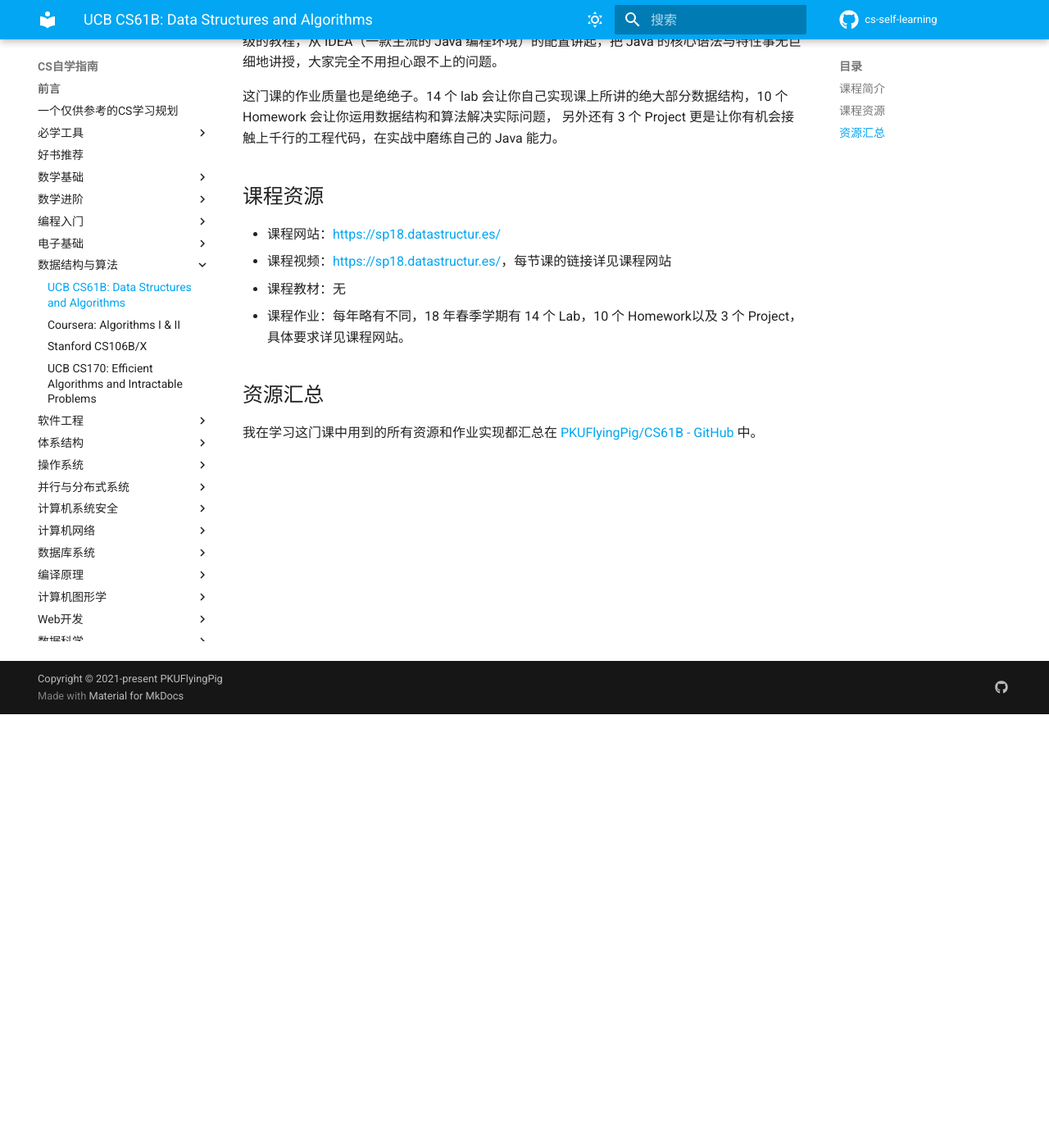
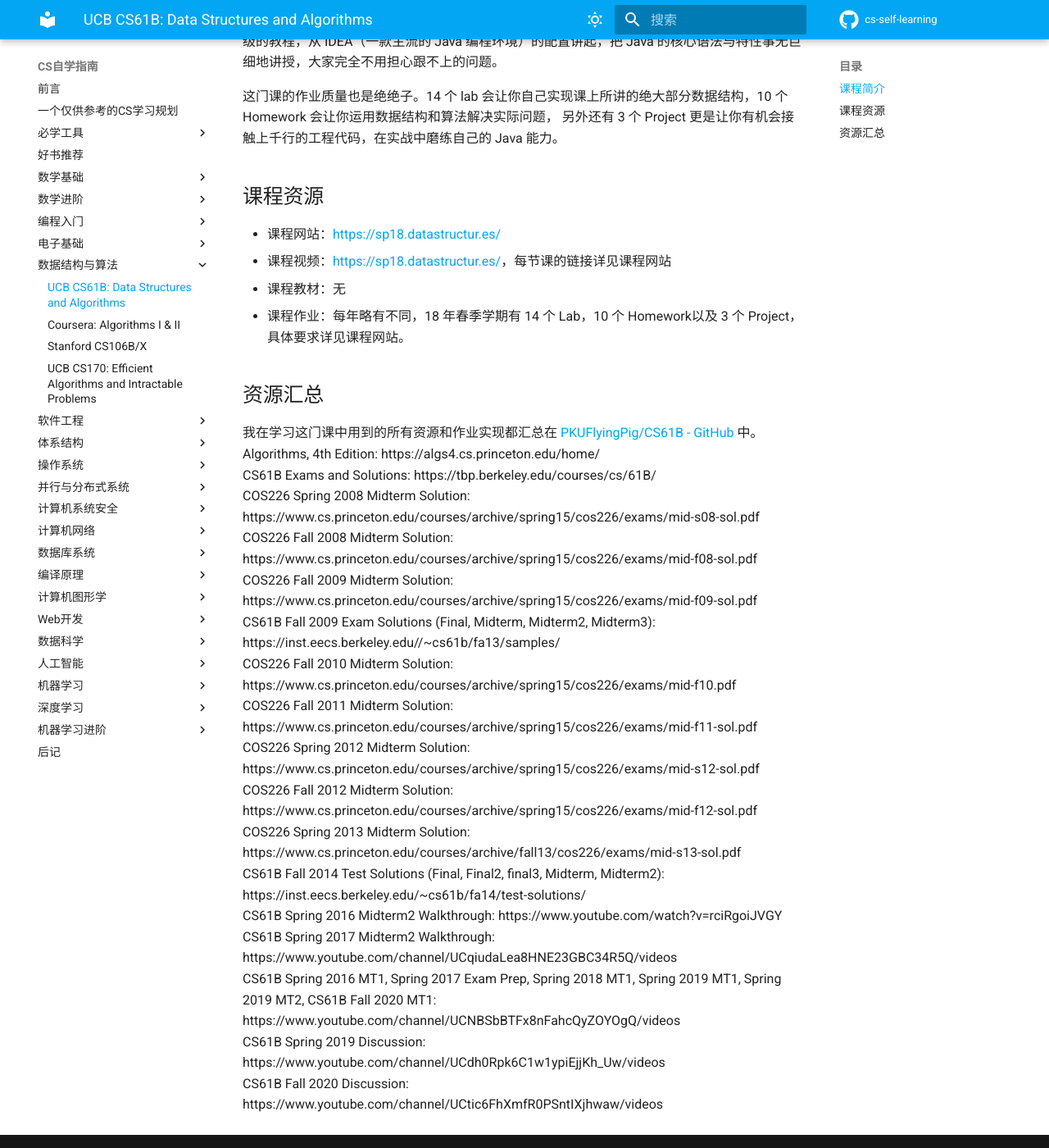
Before and after one commit to PKUFlyingPig/cs-self-learning, an MkDocs documentation site: the page built from docs/数据结构与算法/CS61B.md, in a window 1280 px wide and 1400 px high, scrolled down 529 px. Shown: the whole window at 82% size. Built offline with MkDocs 1.6.1 and Material for MkDocs 9.7.7, drawn with Linux system fonts in a browser that asks for light colours; comment, search, counter and statistics services are not loaded.

Commit message:
Update CS61B.md

```diff
--- a/docs/数据结构与算法/CS61B.md
+++ b/docs/数据结构与算法/CS61B.md
@@ -28,3 +28,20 @@
 ## 资源汇总
 
 我在学习这门课中用到的所有资源和作业实现都汇总在 [PKUFlyingPig/CS61B - GitHub](https://github.com/PKUFlyingPig/CS61B) 中。
+Algorithms, 4th Edition: https://algs4.cs.princeton.edu/home/
+CS61B Exams and Solutions: https://tbp.berkeley.edu/courses/cs/61B/
+COS226 Spring 2008 Midterm Solution: https://www.cs.princeton.edu/courses/archive/spring15/cos226/exams/mid-s08-sol.pdf
+COS226 Fall 2008 Midterm Solution: https://www.cs.princeton.edu/courses/archive/spring15/cos226/exams/mid-f08-sol.pdf
+COS226 Fall 2009 Midterm Solution: https://www.cs.princeton.edu/courses/archive/spring15/cos226/exams/mid-f09-sol.pdf
+CS61B Fall 2009 Exam Solutions (Final, Midterm, Midterm2, Midterm3): https://inst.eecs.berkeley.edu//~cs61b/fa13/samples/
+COS226 Fall 2010 Midterm Solution: https://www.cs.princeton.edu/courses/archive/spring15/cos226/exams/mid-f10.pdf
+COS226 Fall 2011 Midterm Solution: https://www.cs.princeton.edu/courses/archive/spring15/cos226/exams/mid-f11-sol.pdf
+COS226 Spring 2012 Midterm Solution: https://www.cs.princeton.edu/courses/archive/spring15/cos226/exams/mid-s12-sol.pdf
+COS226 Fall 2012 Midterm Solution: https://www.cs.princeton.edu/courses/archive/spring15/cos226/exams/mid-f12-sol.pdf
+COS226 Spring 2013 Midterm Solution: https://www.cs.princeton.edu/courses/archive/fall13/cos226/exams/mid-s13-sol.pdf
+CS61B Fall 2014 Test Solutions (Final, Final2, final3, Midterm, Midterm2): https://inst.eecs.berkeley.edu/~cs61b/fa14/test-solutions/
+CS61B Spring 2016 Midterm2 Walkthrough: https://www.youtube.com/watch?v=rciRgoiJVGY
+CS61B Spring 2017 Midterm2 Walkthrough: https://www.youtube.com/channel/UCqiudaLea8HNE23GBC34R5Q/videos
+CS61B Spring 2016 MT1, Spring 2017 Exam Prep, Spring 2018 MT1, Spring 2019 MT1, Spring 2019 MT2, CS61B Fall 2020 MT1: https://www.youtube.com/channel/UCNBSbBTFx8nFahcQyZOYOgQ/videos
+CS61B Spring 2019 Discussion: https://www.youtube.com/channel/UCdh0Rpk6C1w1ypiEjjKh_Uw/videos
+CS61B Fall 2020 Discussion: https://www.youtube.com/channel/UCtic6FhXmfR0PSntIXjhwaw/videos
```
